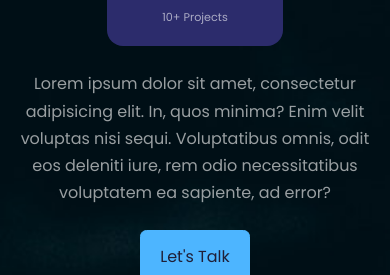
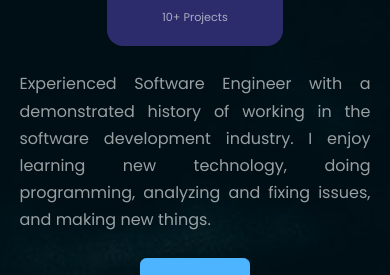
Before and after one commit to kushalnigam0604/My_Portfolio, a React (Create React App) app: page / in a window 390 px wide. Shown: the part 1588-1863 px from the top of the page. Built offline with nearby package versions, Linux system fonts and the light colour scheme.

Commit message:
Update some details

```diff
--- a/src/Components/About/About.css
+++ b/src/Components/About/About.css
@@ -63,6 +63,7 @@
 }
 .about__content p {
   margin: 2rem 0 2.6rem;
+  text-align: justify;
   color: var(--color-light);
 }
 
@@ -78,10 +79,11 @@
     margin: 0rem auto 2rem;
   }
   .about__content{
-    text-align: center;
+    text-align:center;
 }
   .about__content p {
     margin: 1rem 0 1rem;
+    text-align: justify;
   }
 }
 
@@ -104,6 +106,7 @@
         text-align: center;
     }
     .about__content p{
+      text-align: justify;
         margin: 1.5rem 0;
     }
 }
--- a/src/Components/About/About.js
+++ b/src/Components/About/About.js
@@ -35,7 +35,7 @@ const About = () => {
             <small>10+ Projects</small>
             </article>
           </div>
-          <p>Lorem ipsum dolor sit amet, consectetur adipisicing elit. In, quos minima? Enim velit voluptas nisi sequi. Voluptatibus omnis, odit eos deleniti iure, rem odio necessitatibus voluptatem ea sapiente, ad error?</p>
+          <p>Experienced Software Engineer with a demonstrated history of working in the software development industry. I enjoy learning new technology, doing programming, analyzing and fixing issues, and making new things.</p>
           <a href="#contact" className='btn btn-primary'>Let's Talk</a>
         </div>
       </div>
--- a/src/Components/Header/Header.css
+++ b/src/Components/Header/Header.css
@@ -74,7 +74,5 @@ header {
 /* ========Media Query(Small Devices) ======== */
 
 @media screen and (max-width: 600px) {
-  .header__socials,.scroll__down{
-    display: none;
-  }
+
 }
--- a/src/Components/InspiringQuotes/InspiringQuotes.css
+++ b/src/Components/InspiringQuotes/InspiringQuotes.css
@@ -8,6 +8,9 @@
     border-radius: 50%;
     margin: 0 auto 1rem;
     border: 0.2rem solid var(--color-primary-variant);
+}
+.quotes__container .swiper-slide{
+    height: auto;
 }
 .quotes{
     background: var(--color-bg-variant);
```
